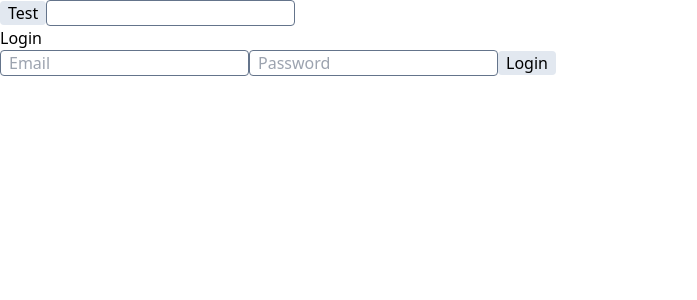
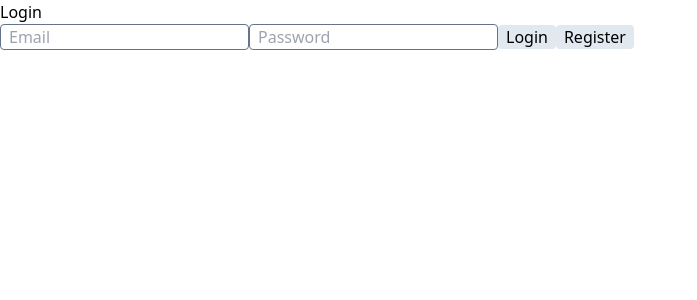
Before and after one commit to stonix26/react-component-mapper, a React (Vite) app: page / in a window 1280 px wide. Shown: the top 300 px of the page, without its empty margins (0-697 px from the left). Built offline with nearby package versions, Linux system fonts and the light colour scheme.

Commit message:
update types

```diff
--- a/src/App.tsx
+++ b/src/App.tsx
@@ -1,14 +1,9 @@
-import Button from './components/Button'
-import Input from './components/Input'
 import { config } from './configs/login'
 import Login from './containers/Login'
 
 function App() {
   return (
     <div className=''>
-      <Button>Test</Button>
-      <Input />
-
       <Login {...config} />
     </div>
   )
--- /dev/null
+++ b/src/ComponentMapper.tsx
@@ -0,0 +1,24 @@
+import React from 'react'
+
+export interface ComponentMapperProps<T> {
+  components: { [key: string]: React.FC }
+  componentName: string
+  componentProps: T
+}
+
+const ComponentMapper = <T extends object>({
+  components,
+  componentName,
+  componentProps
+}: ComponentMapperProps<T>) => {
+  const ComponentToRender = components[componentName]
+
+  if (ComponentToRender) {
+    return <ComponentToRender {...componentProps} />
+  } else {
+    console.error(`Component '${componentName}' not found.`)
+    return null
+  }
+}
+
+export default ComponentMapper
--- /dev/null
+++ b/src/configs/container_types.ts
@@ -0,0 +1,9 @@
+export interface IContainerConfig<T> {
+  container_name: string
+  components: T[]
+}
+
+export interface IContainerComponent<T> {
+  name: string
+  props: T
+}
--- a/src/configs/login.ts
+++ b/src/configs/login.ts
@@ -1,17 +1,8 @@
 import { TButton } from '../components/Button'
 import { TInput } from '../components/Input'
+import { IContainerConfig, IContainerComponent } from './container_types'
 
-export interface IComponent {
-  name: string
-  props: TInput | TButton
-}
-
-export interface ILoginContainer {
-  container_name: string
-  components: IComponent[]
-}
-
-export const config: ILoginContainer = {
+export const config: IContainerConfig<IContainerComponent<TInput | TButton>> = {
   container_name: 'Login Container',
   components: [
     {
@@ -33,8 +24,15 @@ export const config: ILoginContainer = {
     {
       name: 'Button',
       props: {
-        onClick: () => alert('Button Clicked'),
+        onClick: () => alert('Login Clicked'),
         children: 'Login'
+      }
+    },
+    {
+      name: 'Button',
+      props: {
+        onClick: () => alert('Register Clicked'),
+        children: 'Register'
       }
     }
   ]
--- a/src/containers/Login.tsx
+++ b/src/containers/Login.tsx
@@ -1,43 +1,19 @@
 import React from 'react'
-// import * as COMPONENTS from '../components'
-import Button from '../components/Button'
-import Input from '../components/Input'
-import { config } from '../configs/login'
+import * as COMPONENTS from '../components'
+import ComponentMapper from '../ComponentMapper'
+import { config as login_config } from '../configs/login'
 
-interface ComponentMapperProps<T> {
-  componentName: string
-  componentProps: T
-}
-
-const componentMapper: { [key: string]: React.FC } = {
-  Button,
-  Input
-}
-
-const DynamicComponent = <T extends object>({
-  componentName,
-  componentProps
-}: ComponentMapperProps<T>) => {
-  const ComponentToRender = componentMapper[componentName]
-
-  if (ComponentToRender) {
-    return <ComponentToRender {...componentProps} />
-  } else {
-    console.error(`Component '${componentName}' not found.`)
-    return null
-  }
-}
-
-const Login: React.FC<typeof config> = props => {
+const Login: React.FC<typeof login_config> = props => {
   const config_components = props.components
   return (
     <div>
       <h2>Login</h2>
-      {config_components.map((component, index) => (
-        <DynamicComponent
-          key={index}
-          componentName={component.name}
-          componentProps={component.props}
+      {config_components.map((c, i) => (
+        <ComponentMapper
+          key={i}
+          components={COMPONENTS}
+          componentName={c.name}
+          componentProps={c.props}
         />
       ))}
     </div>
```
